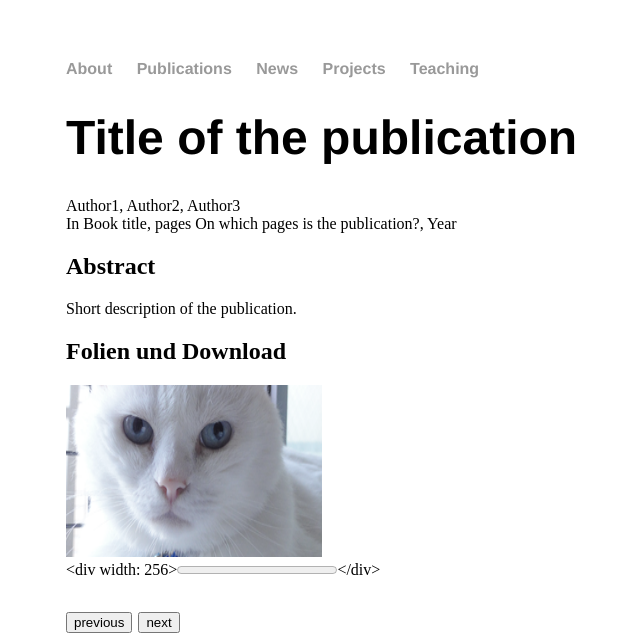
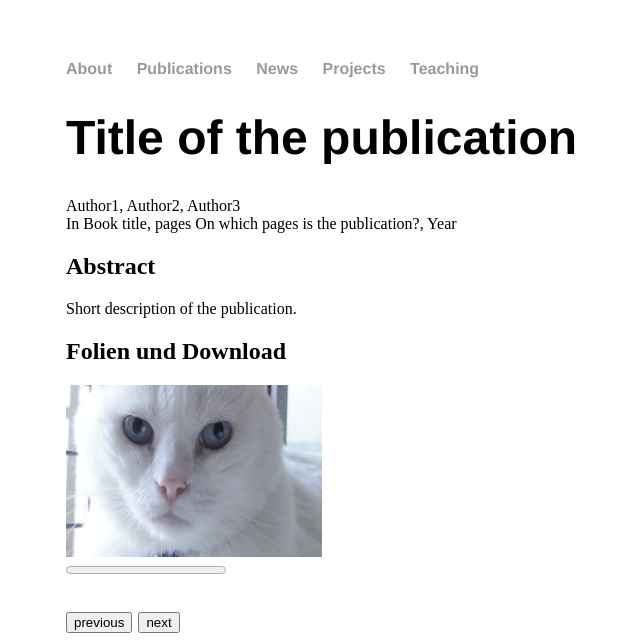
Before and after one commit to johannaengland/johannaengland.github.io, a Jekyll site: the page built from _publications/year-example-publication.md, in a window 1280 px wide. Shown: the top 641 px of the page, without its empty margins (126-766 px from the left). Built offline with Jekyll 4.4.1, drawn with Linux system fonts in a browser that asks for light colours; grey boxes are pictures that could not be loaded.

Commit message:
Update year-example-publication.md

```diff
--- a/_publications/year-example-publication.md
+++ b/_publications/year-example-publication.md
@@ -40,11 +40,16 @@ function slideshow(direction) {
 }
 </script>
 <img id="currentSlide" src="images/pic1.jpg" width="256" height="172"> <br>
-<div width: 256><progress id="slidecount" value="0" max="2"></progress></div><br>
+<progress id="slidecount" value="0" max="2"></progress><br>
 <p>
     <button type="button" onclick="slideshow(-1)">previous</button>
     <button type="button" onclick="slideshow(1)">next</button>
 </p>
 <!-- to be added: pdf download, slides (ppt), bibtech //-->
-
+<table>
+    <caption>Downloads</caption>
+    <td><a href="icons/lickingCat.jpg"><img src="icons/pdf.jpg"></a></td>
+    <td><a href="icons/lickingCat.jpg"><img src="icons/ppt.jpg"></a></td>
+    <td><a href="images/lickingCat.jpg"><img src="icons/bibtech.jpg"></a></td>
+</table>
 </body>
```
